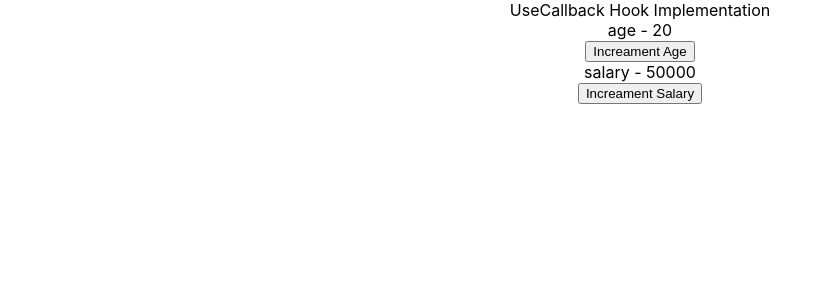
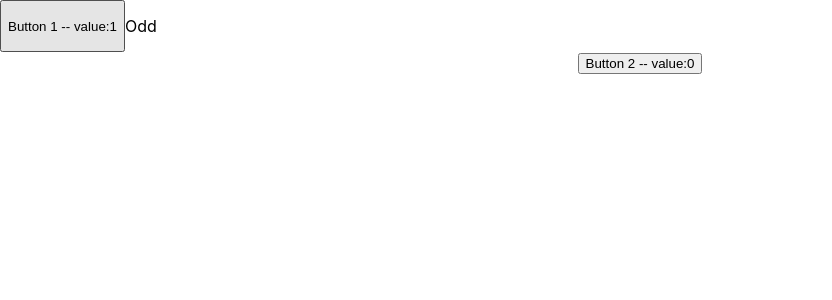
Before and after one commit to Deeptrootech/ReactJs, a React (Create React App) app: page / in a window 1280 px wide. Shown: the top 300 px of the page, without its empty margins (0-832 px from the left). Built offline with nearby package versions, Linux system fonts and the light colour scheme.

Commit message:
[ADD] -- useMemo learning

```diff
--- a/src/App.js
+++ b/src/App.js
@@ -7,7 +7,7 @@ import UseRefHook from "./components/UseRefHook";
 import UseContextHook from "./components/UseContextHook";
 import FetchDataAPI from "./components/FetchDataAPI";
 import ParentComponent from "./components/CallBackHook/ParentComponent";
-import Count from "./components/CallBackHook/Count";
+import UseMemo from "./components/UseMemo";
 
 function App() {
   return (
@@ -19,8 +19,8 @@ function App() {
       {/* <UseRefHook /> */}
       {/* <UseContextHook /> */}
       {/* <FetchDataAPI /> */}
-      <ParentComponent />
-      {/* <Count /> */}
+      {/* <ParentComponent /> */}
+      <UseMemo />
     </div>
   );
 }
--- /dev/null
+++ b/src/components/UseMemo.js
@@ -0,0 +1,32 @@
+import React, { useMemo, useState } from "react";
+
+function UseMemoHook() {
+  const [btn1, btn1add] = useState(1);
+  const [btn2, btn2add] = useState(0);
+
+  const handleclickbtn1 = () => {
+    btn1add(btn1 + 1);
+  };
+  const handleclickbtn2 = () => {
+    btn2add(btn2 + 1);
+  };
+
+  const is_even = useMemo(() => { // react will use caches values of btn1 untill it changed
+    let i = 0;
+    while (i < 2000000000) i++;
+    return btn1 % 2 === 0;
+  }, [btn1]);
+
+  return (
+    <div>
+      <div style={{ display: "flex" }}>
+        <button onClick={handleclickbtn1}>Button 1 -- value:{btn1}</button>
+        <p>{is_even ? "Even" : "Odd"}</p>
+      </div>
+
+      <button onClick={handleclickbtn2}>Button 2 -- value:{btn2}</button>
+    </div>
+  );
+}
+
+export default UseMemoHook;
```
